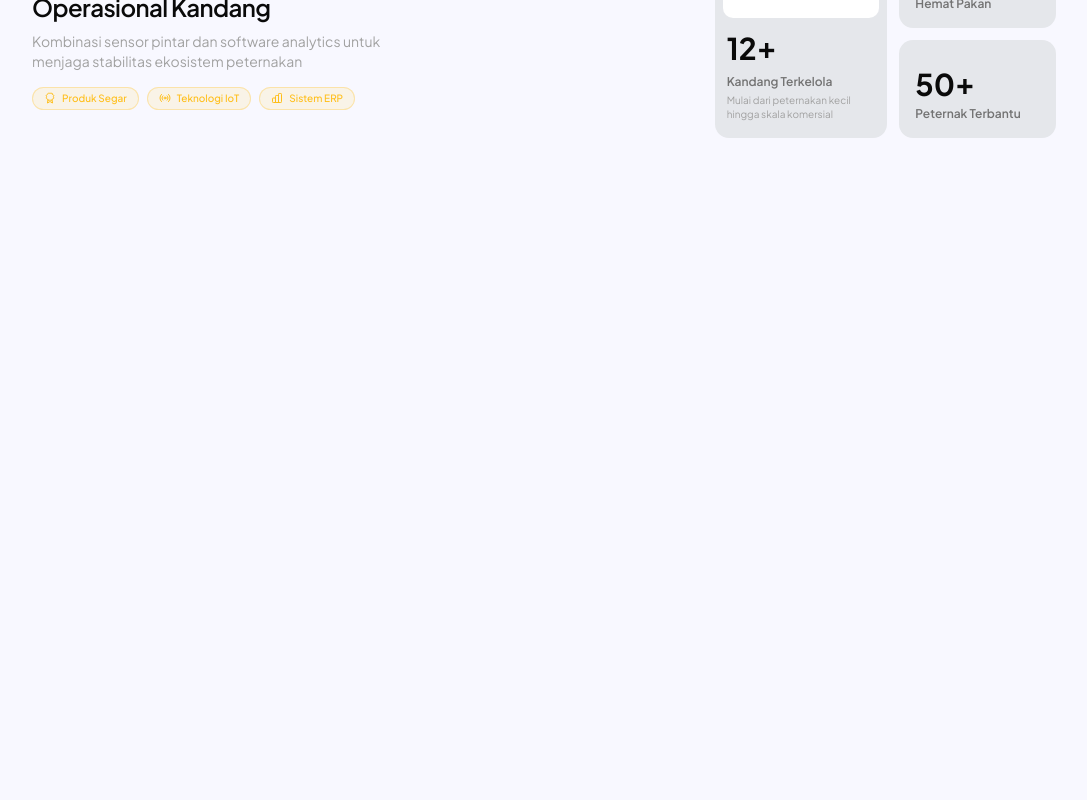
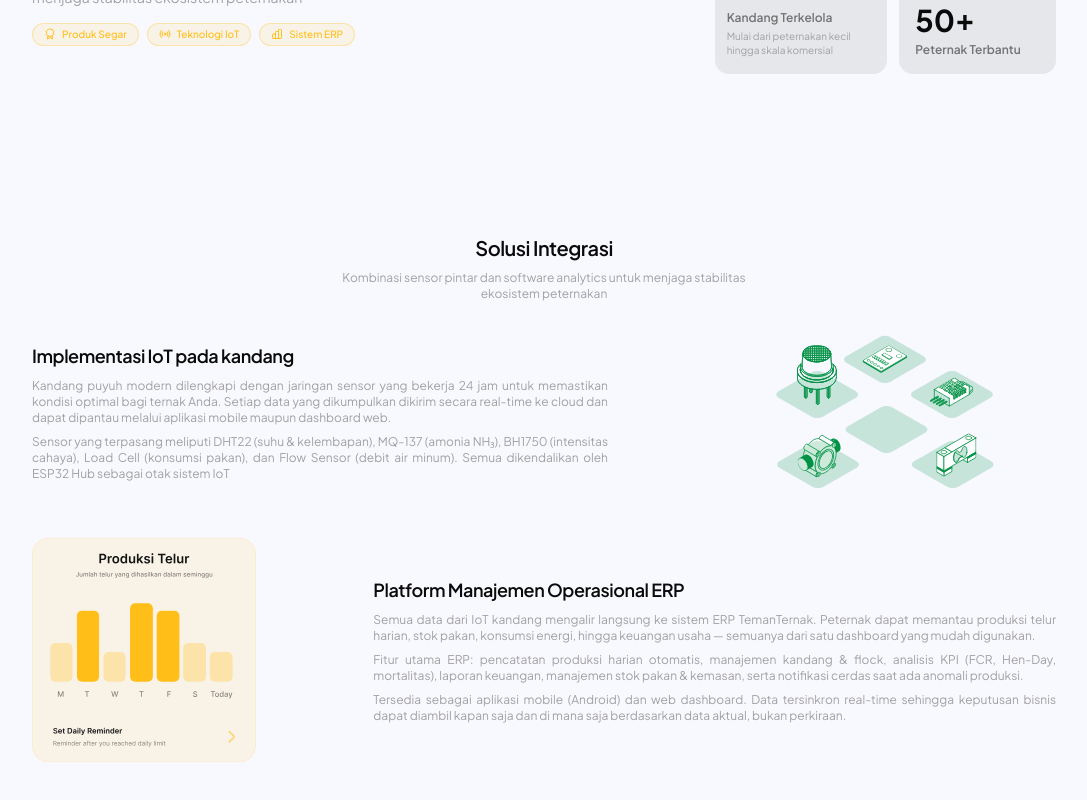
Before and after one commit to amntllhz/temanternak, a React (Vite) app: page / in a window 1280 px wide. Shown: the part 998-1798 px from the top of the page, without its empty margins (96-1183 px from the left). Before the commit the page ends 1264 px from the top, so only its background shows below. Built offline with nearby package versions, Linux system fonts and the light colour scheme.

Commit message:
feat: add solution section

```diff
--- a/src/features/landing/LandingPage.jsx
+++ b/src/features/landing/LandingPage.jsx
@@ -1,6 +1,7 @@
 import Navbar from "./components/Navbar"
 import Hero from "./sections/Hero"
 import Proof from "./sections/Proof"
+import Solution from "./sections/Solution"
 
 const LandingPage = () => {
     return (
@@ -8,6 +9,7 @@ const LandingPage = () => {
             <Navbar />
             <Hero />
             <Proof />
+            <Solution />
         </div>
     )
 }
--- /dev/null
+++ b/src/features/landing/components/HeadingSection.jsx
@@ -0,0 +1,11 @@
+
+const HeadingSection = ({ title = "Judul Section", description = "Deskripsi Section" }) => {
+    return (
+        <div className="flex flex-col items-center gap-2">
+            <p className="font-semibold text-xl tracking-tight w-full max-w-2xl text-center">{title}</p>
+            <p className="text-xs text-neutral-400 w-full max-w-md text-center">{description}</p>
+        </div>
+    )
+}
+
+export default HeadingSection
--- a/src/features/landing/components/Navbar.jsx
+++ b/src/features/landing/components/Navbar.jsx
@@ -9,8 +9,8 @@ const Navbar = () => {
                     <img src={Logo} alt="logo" className="w-36" />
                 </div>
                 <div className="flex items-center gap-6">
-                    <a href="#" className="text-xs font-medium">Produk</a>
-                    <a href="#" className="text-xs font-medium">Solusi Digital</a>
+                    <a href="#Proof" className="text-xs font-medium">Produk</a>
+                    <a href="#Solution" className="text-xs font-medium">Solusi Digital</a>
                     <a href="#" className="text-xs font-medium">Analisis Usaha</a>
                     <a href="#" className="text-xs font-medium">Tentang</a>
                 </div>
--- a/src/features/landing/sections/Proof.jsx
+++ b/src/features/landing/sections/Proof.jsx
@@ -3,7 +3,7 @@ import CustomBadge from "../components/CustomBadge";
 
 const Proof = () => {
     return (
-        <div className="max-w-5xl py-32 w-full flex items-center justify-between">
+        <div id="Proof" className="max-w-5xl py-16 w-full flex items-center justify-between">
 
             {/* Bagian Kiri */}
             <div className="flex flex-col space-y-1 flex-2">
--- /dev/null
+++ b/src/features/landing/sections/Solution.jsx
@@ -0,0 +1,52 @@
+import HeadingSection from "../components/HeadingSection"
+import HardwareImg from "@/assets/hardware.svg"
+import DashboardImg from "@/assets/chart.svg"
+
+const Solution = () => {
+    return (
+        <div id="Solution" className="max-w-5xl py-24 w-full flex flex-col space-y-8 mx-auto">
+            <HeadingSection
+                title="Solusi Integrasi"
+                description="Kombinasi sensor pintar dan software analytics untuk menjaga stabilitas ekosistem peternakan"
+            />
+
+            <div className="flex flex-col space-y-12">
+                {/* Solusi 1 */}
+                <div className="max-w-5xl w-full flex items-center justify-between">
+
+                    {/* Bagian Kiri */}
+                    <div className="flex flex-col space-y-1 flex-2">
+                        <p className="font-semibold text-lg tracking-tight">Implementasi IoT pada kandang</p>
+                        <p className="text-xs max-w-xl text-neutral-400 mt-1 text-justify">Kandang puyuh modern dilengkapi dengan jaringan sensor yang bekerja 24 jam untuk memastikan kondisi optimal bagi ternak Anda. Setiap data yang dikumpulkan dikirim secara real-time ke cloud dan dapat dipantau melalui aplikasi mobile maupun dashboard web.</p>
+                        <p className="text-xs max-w-xl text-neutral-400 mt-1 text-justify">Sensor yang terpasang meliputi DHT22 (suhu & kelembapan), MQ-137 (amonia NH₃), BH1750 (intensitas cahaya), Load Cell (konsumsi pakan), dan Flow Sensor (debit air minum). Semua dikendalikan oleh ESP32 Hub sebagai otak sistem IoT</p>
+                    </div>
+
+                    {/* Bagian Kanan */}
+                    <div className="flex gap-3 flex-1 items-center justify-center">
+                        <img src={HardwareImg} alt="hardware" className="w-56 object-cover rounded-xl" />
+                    </div>
+                </div>
+
+                {/* Solusi 2 */}
+                <div className="max-w-5xl w-full flex items-center justify-between">
+
+                    {/* Bagian Kiri */}
+                    <div className="flex gap-3 flex-1 items-center justify-start">
+                        <img src={DashboardImg} alt="hardware" className="w-56 object-cover rounded-xl" />
+                    </div>
+
+                    {/* Bagian Kanan */}
+                    <div className="flex flex-col space-y-1 flex-2">
+                        <p className="font-semibold text-lg tracking-tight">Platform Manajemen Operasional ERP</p>
+                        <p className="text-xs text-neutral-400 mt-1 text-justify">Semua data dari IoT kandang mengalir langsung ke sistem ERP TemanTernak. Peternak dapat memantau produksi telur harian, stok pakan, konsumsi energi, hingga keuangan usaha — semuanya dari satu dashboard yang mudah digunakan.</p>
+                        <p className="text-xs text-neutral-400 mt-1 text-justify">Fitur utama ERP: pencatatan produksi harian otomatis, manajemen kandang & flock, analisis KPI (FCR, Hen-Day, mortalitas), laporan keuangan, manajemen stok pakan & kemasan, serta notifikasi cerdas saat ada anomali produksi.</p>
+                        <p className="text-xs text-neutral-400 mt-1 text-justify">Tersedia sebagai aplikasi mobile (Android) dan web dashboard. Data tersinkron real-time sehingga keputusan bisnis dapat diambil kapan saja dan di mana saja berdasarkan data aktual, bukan perkiraan.</p>
+                    </div>
+
+                </div>
+            </div>
+        </div>
+    )
+}
+
+export default Solution
```
Also changed, not shown: src/assets/chart.svg (added), src/assets/hardware.svg (added).
